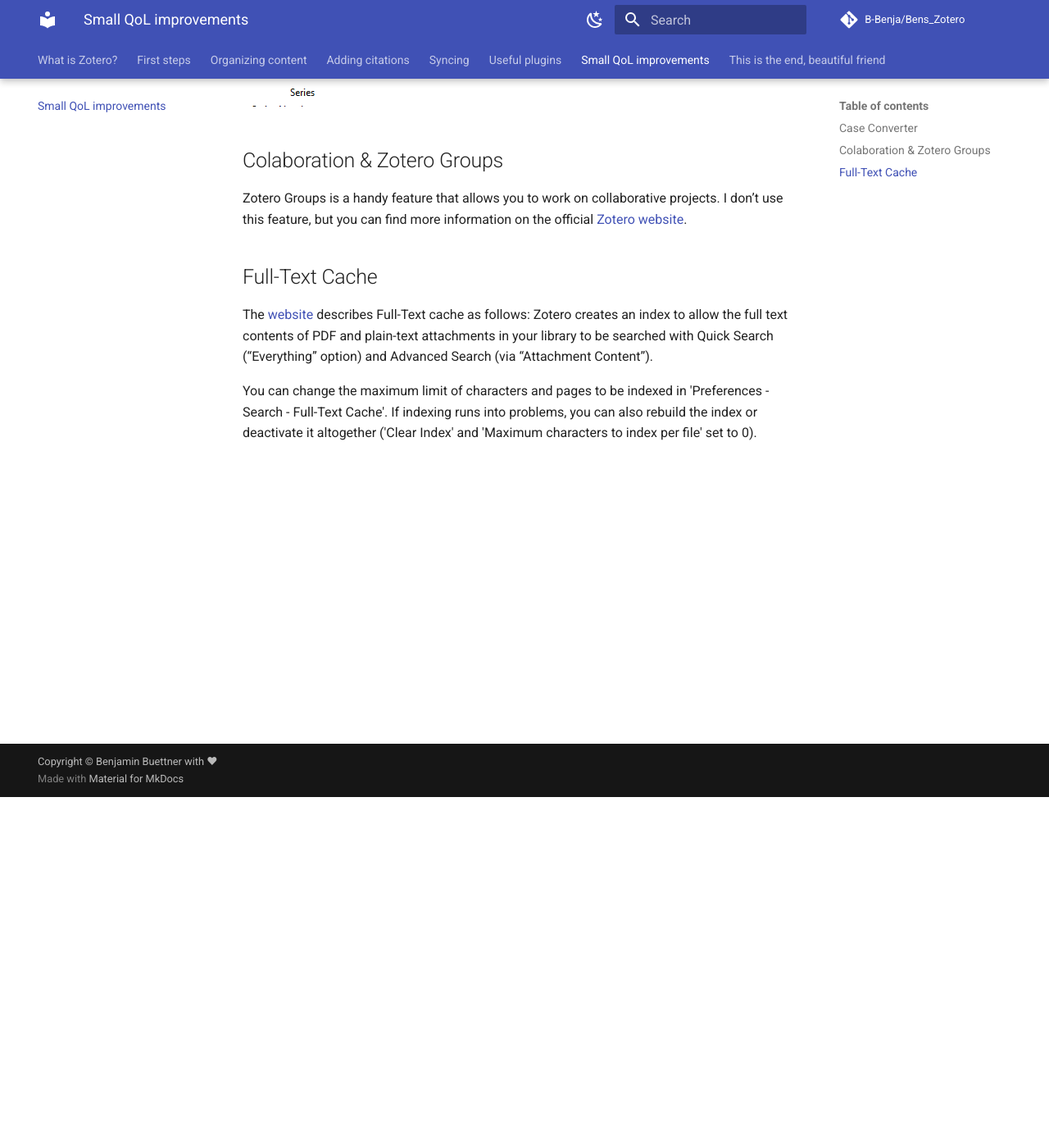
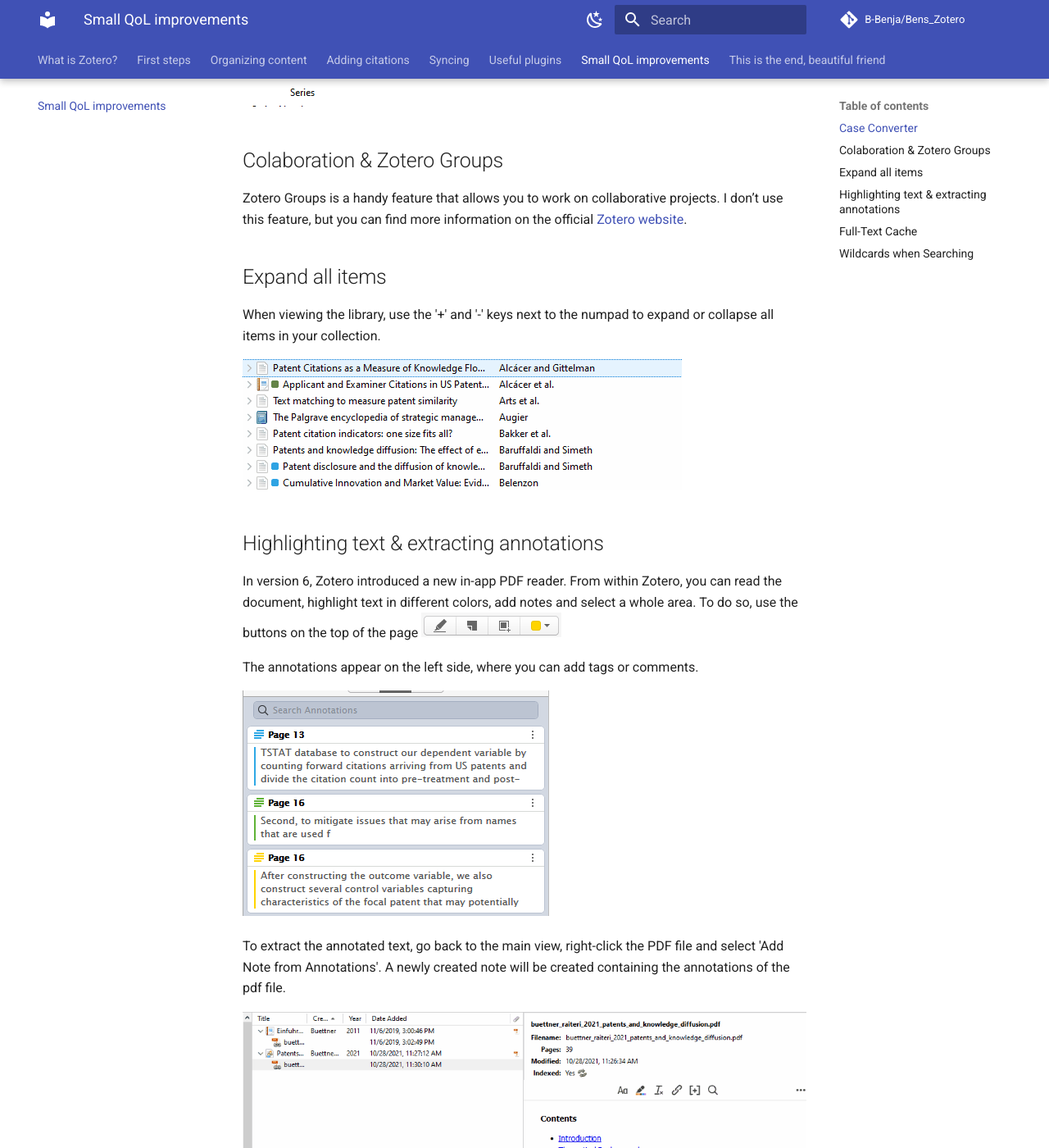
Before and after one commit to B-Benja/Bens_Zotero, an MkDocs documentation site: the page built from docs/QoL.md, in a window 1280 px wide and 1400 px high, scrolled down 428 px. Shown: the whole window at 82% size. Built offline with MkDocs 1.6.1 and Material for MkDocs 9.7.7, drawn with Linux system fonts in a browser that asks for light colours; comment, search, counter and statistics services are not loaded; some of the changed text lies outside the part shown.

Commit message:
added fixes, new conent, advanced search

```diff
--- a/docs/QoL.md
+++ b/docs/QoL.md
@@ -7,11 +7,36 @@
 
 ![](images/CaseConverter.gif)
 
+
 ## Colaboration & Zotero Groups
 Zotero Groups is a handy feature that allows you to work on collaborative projects. I don’t use this feature, but you can find more information on the official [Zotero website](https://www.zotero.org/groups/).
+
+
+## Expand all items
+When viewing the library, use the '+' and '-' keys next to the numpad to expand or collapse all items in your collection.
+
+![](images/expand.gif)
+
+
+## Highlighting text & extracting annotations
+In version 6, Zotero introduced a new in-app PDF reader. From within Zotero, you can read the document, highlight text in different colors, add notes and select a whole area. To do so, use the buttons on the top of the page ![](images/pdf_reader1.png)
+
+The annotations appear on the left side, where you can add tags or comments.
+
+![](images/pdf_reader2.png)
+
+To extract the annotated text, go back to the main view, right-click the PDF file and select 'Add Note from Annotations'. A newly created note will be created containing the annotations of the pdf file.
+
+![](images/annotation_extract.gif)
+
+If you don't want to use the built-in PDF reader, you can use the plugin ZotFile to extract annotations from PDFs.
 
 
 ## Full-Text Cache
 The [website](https://www.zotero.org/support/preferences/search) describes Full-Text cache as follows: Zotero creates an index to allow the full text contents of PDF and plain-text attachments in your library to be searched with Quick Search (“Everything” option) and Advanced Search (via “Attachment Content”).
 
 You can change the maximum limit of characters and pages to be indexed in 'Preferences - Search - Full-Text Cache'. If indexing runs into problems, you can also rebuild the index or deactivate it altogether ('Clear Index' and 'Maximum characters to index per file' set to 0).
+
+
+## Wildcards when Searching
+You can use the % sign as a wild card to substitute characters when using the search within Zotero.
```
Also changed, not shown: docs/organizing-content.md (+10 -0 lines), docs/images/advanced_search.png (added), docs/images/annotation.png (added), docs/images/annotation_extract.gif (added), docs/images/expand.gif (added), docs/images/pdf_reader1.png (added), docs/images/pdf_reader2.png (added).
